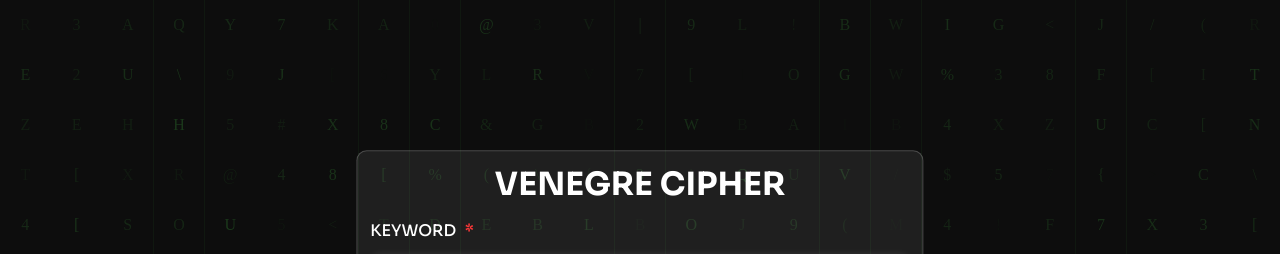
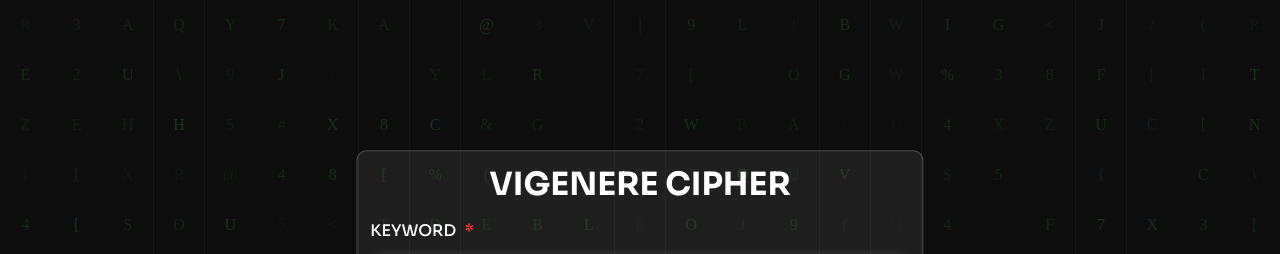
Before and after one commit to 0x5b3a/venegre-cipher, a website built with Vite: page index.html in a window 1280 px wide. Shown: the top 254 px of the page. Built offline with nearby package versions, Linux system fonts and the light colour scheme; a web font is replaced by a local one.

Commit message:
fixed spelling

```diff
--- a/index.html
+++ b/index.html
@@ -13,7 +13,7 @@
       <div class="overlay"></div>
         <form id="main">
         <!-- heading -->
-        <h1>Venegre Cipher</h1>
+        <h1>Vigenere Cipher</h1>
 
         <section id="keywordBox">
           <label for="keyword">Keyword <span> *</span></label>
```
